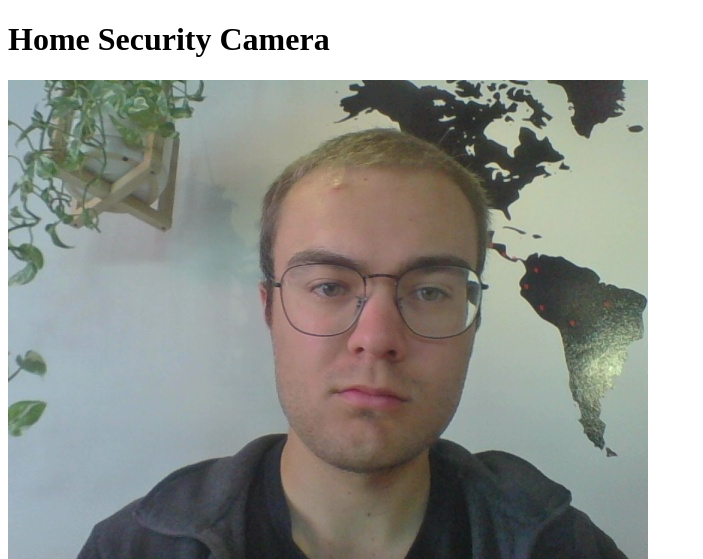
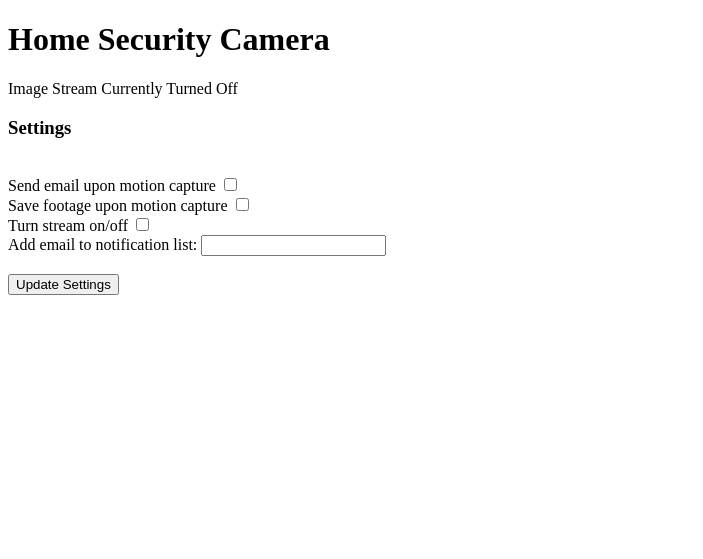
Before and after one commit to yourboijake/Home_Security, a Flask app: page / in a window 1280 px wide. Shown: the top 559 px of the page, without its empty margins (0-703 px from the left). Run offline with Flask 3, Linux system fonts and the light colour scheme.

Commit message:
added toggle functionality to server app

```diff
--- a/server/app.py
+++ b/server/app.py
@@ -17,6 +17,7 @@ def home():
             data = {}
             data['email_switch'] = request.form.get("email_switch")
             data['capture_switch'] = request.form.get("capture_switch")
+            data['stream_toggle'] = request.form.get("stream_toggle")
             new_json = json.dumps(data, indent=4)
             f.write(new_json)
 
@@ -28,8 +29,9 @@ def home():
         data = json.load(f)
         email_switch = data['email_switch']
         capture_switch = data['capture_switch']
+        stream_toggle = data['stream_toggle']
 
-    return render_template('index.html', email_switch=email_switch, capture_switch=capture_switch)
+    return render_template('index.html', email_switch=email_switch, capture_switch=capture_switch, stream_toggle=stream_toggle)
 
 @app.route('/togglestatus')
 def toggle_api():
--- a/server/settings.json
+++ b/server/settings.json
@@ -1,5 +1,5 @@
 {
     "email_switch": null,
     "capture_switch": null,
-    "stream_toggle": false
+    "stream_toggle": null
 }
--- a/server/static/main.js
+++ b/server/static/main.js
@@ -4,16 +4,15 @@ function refreshImage() {
     fetch('/static/display_img.jpg')
         .then(function (res) {
             document.getElementById('image').src = res.url;
-            console.log(res.ok);
         })
         .catch(err => console.log('error ' + err));
 }
 
 
-///*
-//schedule function call every interval ms
-window.addEventListener('load', function () {
-    var interval = 500;
-    setInterval(refreshImage, interval);
-});
-//*/
+//schedule function call every interval ms if video is being streamed
+if (document.getElementById('image') != null) {
+    window.addEventListener('load', function () {
+        var interval = 500;
+        setInterval(refreshImage, interval);
+    });
+}
--- a/server/templates/index.html
+++ b/server/templates/index.html
@@ -11,7 +11,12 @@
     <body>
         <h1>Home Security Camera</h1>
         <div id="main_panel">
+            {% if stream_toggle == "on" %}
             <img id='image' src="{{ url_for('static', filename='display_img.jpg') }}">
+            {% else %}
+            <p id="image_placeholder">Image Stream Currently Turned Off</p>
+            {% endif %}
+
             <h3>Settings</h3>
             <br>
             <form action="/", method="POST">
@@ -29,6 +34,13 @@
                 <input type="checkbox" id="capture_switch" name="capture_switch">
                 {% endif %}
                 <br>
+                <label for="stream_toggle">Turn stream on/off</label>
+                {% if stream_toggle == "on" %}
+                <input type="checkbox" id="stream_toggle" name="stream_toggle" checked>
+                {% else %}
+                <input type="checkbox" id="stream_toggle" name="stream_toggle">
+                {% endif %}
+                <br>
                 <label for="email">Add email to notification list:</label>
                 <input type="text" id="email" name="email"><br><br>
                 <input type="submit" value="Update Settings">
```
